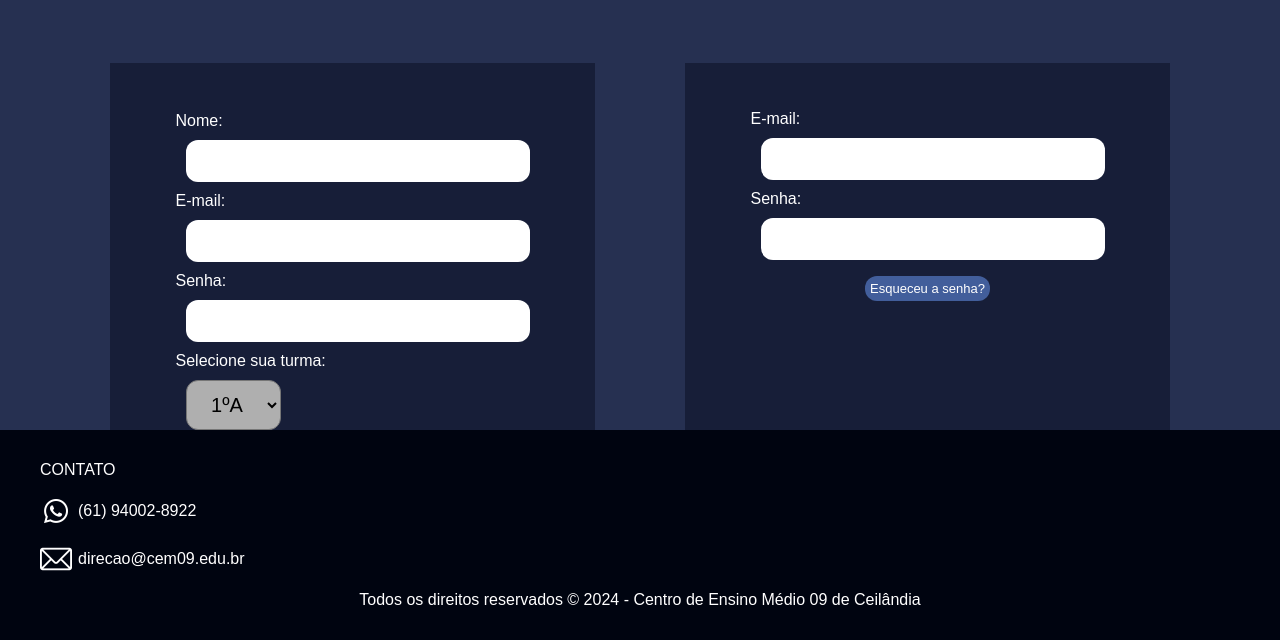
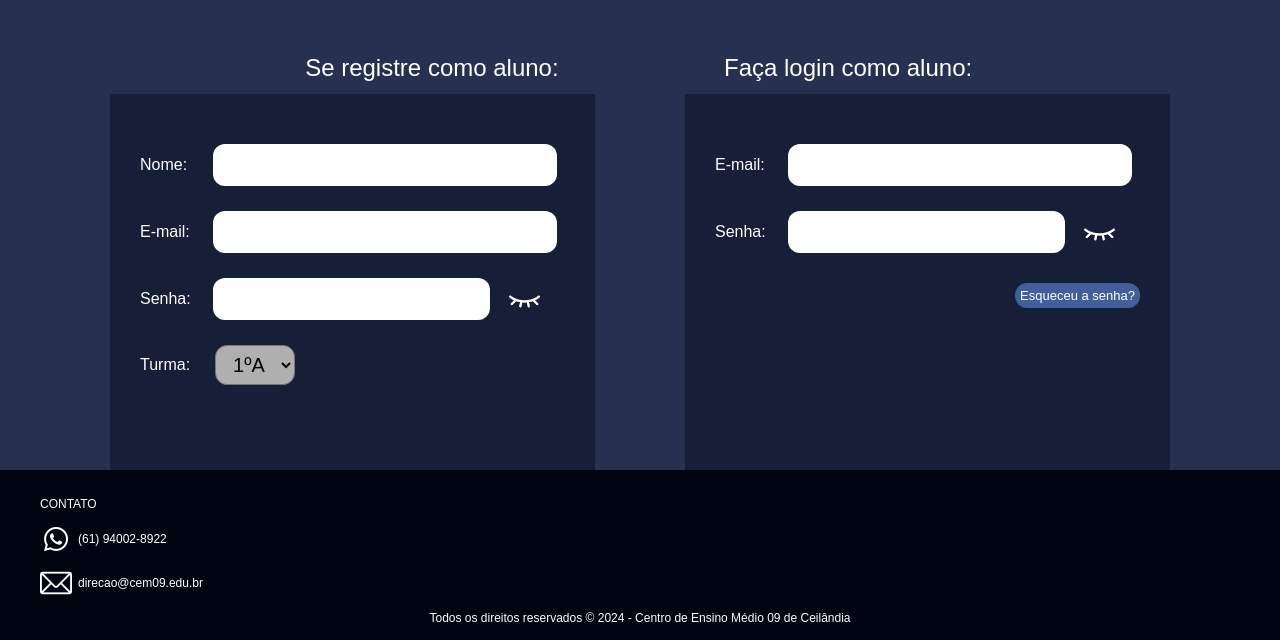
Before and after one commit to towednack/tcc-cem-09, a PHP site: page /login.html in a window 1280 px wide. Shown: the part 160-800 px from the top of the page. Run offline with PHP 8.4, Linux system fonts and the light colour scheme; some web fonts are replaced.

Commit message:
Reestruturação dos formulários de login.

```diff
--- a/login.css
+++ b/login.css
@@ -58,6 +58,7 @@ header #themeSwitch {
 
 .forms-cadastro,
 .forms-login {
+    position: relative;
     width: 485px;
     height: 475px;
     background-color: #171E38;
@@ -68,8 +69,24 @@ header #themeSwitch {
     align-items: center !important;
 }
 
+.formMainLabels {
+    display: flex;
+    width: 58%;
+    margin: auto;
+    margin-top: 30px;
+    justify-content: center;
+    align-items: center;
+    text-align: center;
+    gap: 90px;
+}
+.formMainLabels p {
+    flex: 1;
+    font-size: 24px;
+    color: #fff;
+}
+
 .container-forms {
-    height: 600px;
+    height: 450px;
     display: flex !important;
     justify-content: center !important;
     align-items: center !important;
@@ -77,26 +94,45 @@ header #themeSwitch {
 }
 
 form {
+    position: absolute;
+    top: 50px;
     display: flex;
     flex-direction: column;
-
-    gap: 10px !important;
+    align-items: end;
+    gap: 25px !important;
+}
+.form-group {
+    display: flex;
+    align-self: stretch;
+    flex-direction: row;
+    align-items: center;
+    gap: 10px;
 }
 
 input {
     width: 340px;
     height: 40px;
-    margin-left: 10px;
+    margin: 0 8px;
     border-radius: 12px;
     border: none !important;
     text-align: center;
+    vertical-align: middle;
     font-size: 20px;
     font-family: "ABeeZee", sans-serif;
 }
+input[type=password] {
+    display: inline;
+    width: 273px;
+}
+.passwordShowHide {
+    display: inline;
+    float: right;
+    width: 33px;
+}
 
 #turmas {
-    width: 95px;
-    height: 50px;
+    width: 80px;
+    height: 40px;
     margin: 0 0 0 10px;
     text-align: center !important;
     font-size: 20px !important;
@@ -131,18 +167,22 @@ a {
     background-color: #425E9B;
 }
 
+.btn, .btn2 {
+    position: absolute;
+    bottom: 40px;
+}
 .btn2 {
-    margin-top: 125px;
     display: flex !important;
     justify-content: center !important;
 }
-
 .btn {
     display: flex !important;
     justify-content: center !important;
 }
 
 label {
+    width: 60px;
+    margin-right: -5px;
     color: white !important;
 }
 
@@ -161,15 +201,24 @@ label {
 }
 
 footer {
+    display: flex;
     position: absolute;
     right: 0;
     left: 0;
     bottom: 0;
-    height: 180px;
+    height: 140px;
+    font-size: 12px;
     background-color: #000410;
     color: white;
     padding: 15px 40px;
 }
+footer .footerContent {
+  display: inline-block;
+  width: 100%;
+  height: 100%;
+  align-self: flex-end;
+}
+
 
 .copyright {
     text-align: center !important;
--- a/login.html
+++ b/login.html
@@ -22,24 +22,37 @@
 
 
     <main>
+        <div class="formMainLabels">
+            <p>Se registre como aluno:</p>
+            <p>Faça login como aluno:</p>
+        </div>
         <div class="container-forms">
             <div class="forms-cadastro">
                 <form action="#" method="post">
                     <!-- nome para cadastro -->
+                    <div class="form-group">
                         <label for="name">Nome:</label>
                         <input type="text" name="nome" id="name">
+                    </div>
 
                     <!-- email para cadastro -->
+                    <div class="form-group">
                         <label for="email">E-mail:</label>
                         <input type="email" name="email" id="email">
+                    </div>
 
                     <!-- senha para cadastro -->
+                    <div class="form-group">
                         <label for="senha">Senha:</label>
                         <input type="password" name="senha" id="senha">
-                    <!-- <img src="/media/icons/closedEyeWhite.png" class="eye"> -->
+                        <span class="input-group-addon">
+                            <img src="media/icons/closedEyeWhite.png" class="passwordShowHide">
+                        </span>
+                    </div>
 
                     <!-- botão para turma -->
-                    <label for="turmas">Selecione sua turma:</label>
+                    <div class="form-group">
+                        <label for="turmas">Turma:</label>
                         <select id="turmas" name="turmas">
 
                             <!-- Turmas de Primeiro Ano -->
@@ -76,41 +89,51 @@
                             <option value="3G">3ºG</option>
                             <option value="3H">3ºH</option>
                         </select>
+                    </div>
 
+                </form>
                 <div class="btn">
                     <button class="submit">Registrar</button>
                 </div>
-                </form>
 
             </div>
             <div class="forms-login">
                 <form action="#" method="post">
                     <!-- email para cadastro -->
+                    <div class="form-group">
                         <label for="email">E-mail:</label>
                         <input type="email" name="email" id="email">
+                    </div>
 
                     <!-- senha para cadastro -->
+                    <div class="form-group">
                         <label for="senha">Senha:</label>
                         <input type="password" name="senha" id="senha">
-                    <!-- <img src="/media/icons/closedEyeWhite.png" class="eye"> -->
+                        <span class="input-group-addon">
+                            <img src="media/icons/closedEyeWhite.png" class="passwordShowHide">
+                        </span>
+                    </div>
 
                     <!-- esqueceu a senha -->
                     <h2 class="esqueceu-senha"><a href="#">Esqueceu a senha?</a></h2>
+
+                </form>
                 <div class="btn2">
                     <button class="submit">Entrar</button>
                 </div>
-                </form>
 
             </div>
         </div>
     </main>
 
     <footer>
+        <div class="footerContent">
             <p>CONTATO</p>
 
             <p class="wpp"><img src="media/icons/whatsappIconWhite.png" class="whatsappIco"> (61) 94002-8922</p>
             <p class="email-contato"><img src="media/icons/emailIconWhite.png" class="emailIco"> direcao@cem09.edu.br</p>
             <p class="copyright">Todos os direitos reservados © 2024 - Centro de Ensino Médio 09 de Ceilândia</p>
+        </div>
     </footer>
 
 </body>
```
Lines whose indentation alone changed are shown as unchanged.
